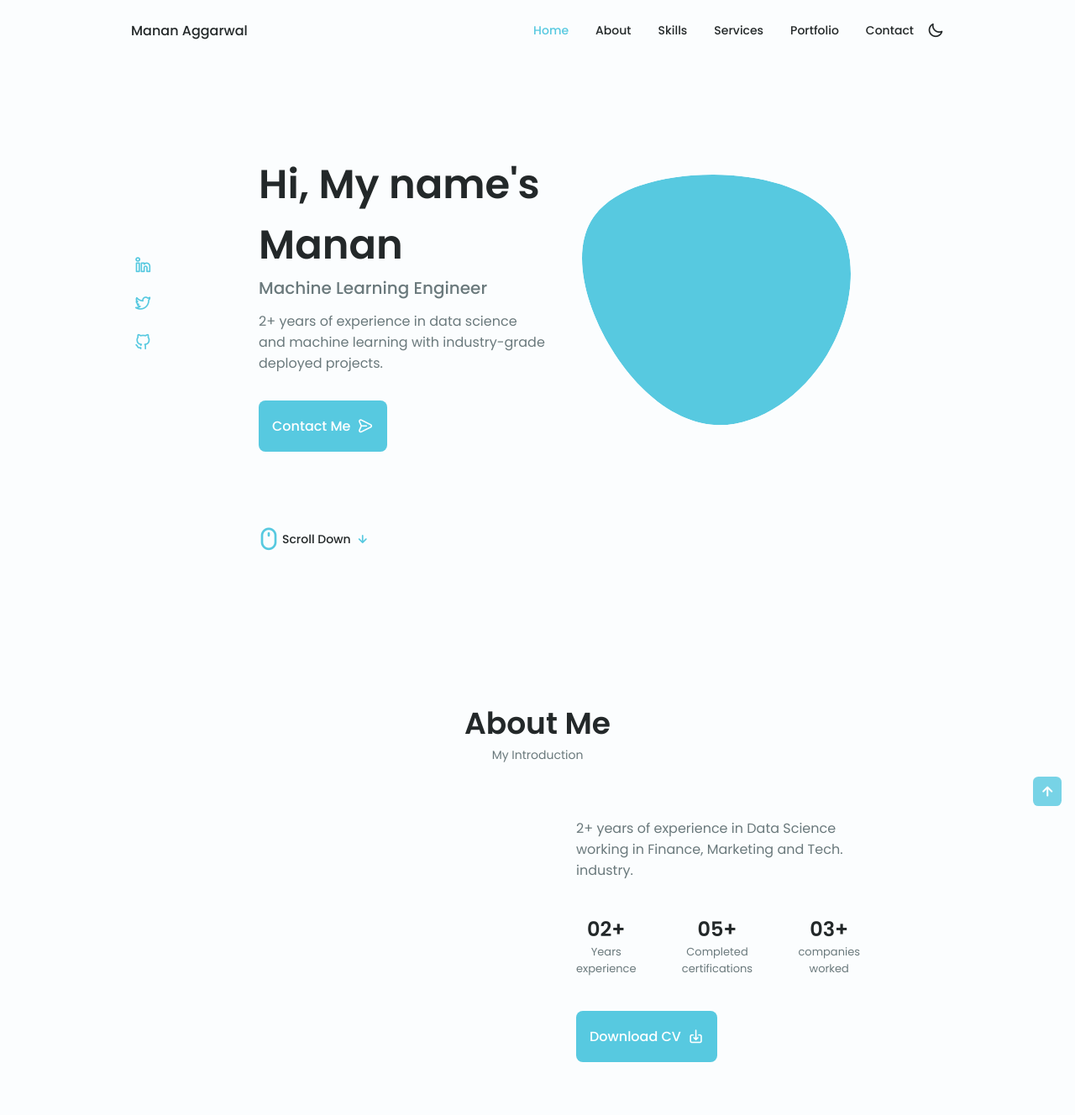
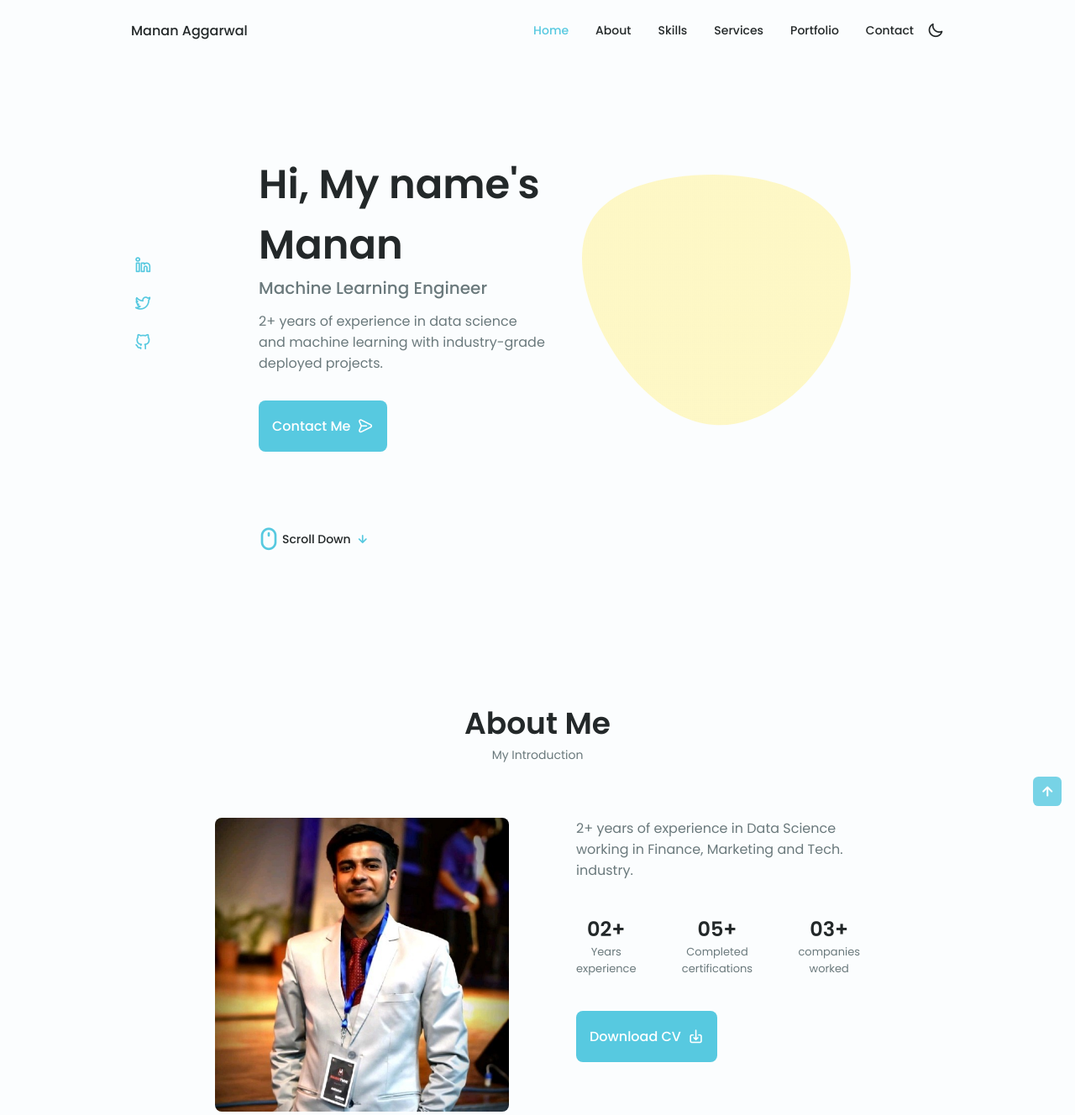
Before and after one commit to MajorMask/majormask.github.io, a plain HTML site: page index.html in a window 1280 px wide. Shown: the top 1328 px of the page at 84% size. Drawn offline with nearby package versions, Linux system fonts and the light colour scheme.

Commit message:
Retrieved the image

```diff
--- a/index.html
+++ b/index.html
@@ -98,7 +98,7 @@
                                     165.547 130.807 187.559 100.226 186.353C69.6454 185.297 41.0228 161.023 21.7403
                                     129.362C2.45775 97.8511 -7.48481 59.1033 6.67581 34.5279C20.9871 10.1032 59.7028
                                     -0.149132 97.9666 0.00163737C136.23 0.303176 174.193 10.857 190.312 36.4879Z"/>
-                                    <image class="home__blob-img" x="" xlink:href="packages/images/manan1.jpeg"/>
+                                    <image class="home__blob-img" x="" xlink:href="packages/images/manan1.gif"/>
                                 </g>
                             </svg>
                         </div>
@@ -129,7 +129,7 @@
                 <span class="section__subtitle">My Introduction</span>
 
                 <div class="about__container container grid">
-                    <img src="packages/images/manan2.jpeg" alt="" class="about__img">
+                    <img src="packages/images/manan2.jpg" alt="" class="about__img">
                     <div class="about__data">
                         <p class="about__description">
                             2+ years of experience in Data Science working in Finance, Marketing and Tech. industry.
```
Also changed, not shown: packages/images/portfolio3.PNG (deleted), packages/images/shenan.PNG (deleted), 1 other file.
